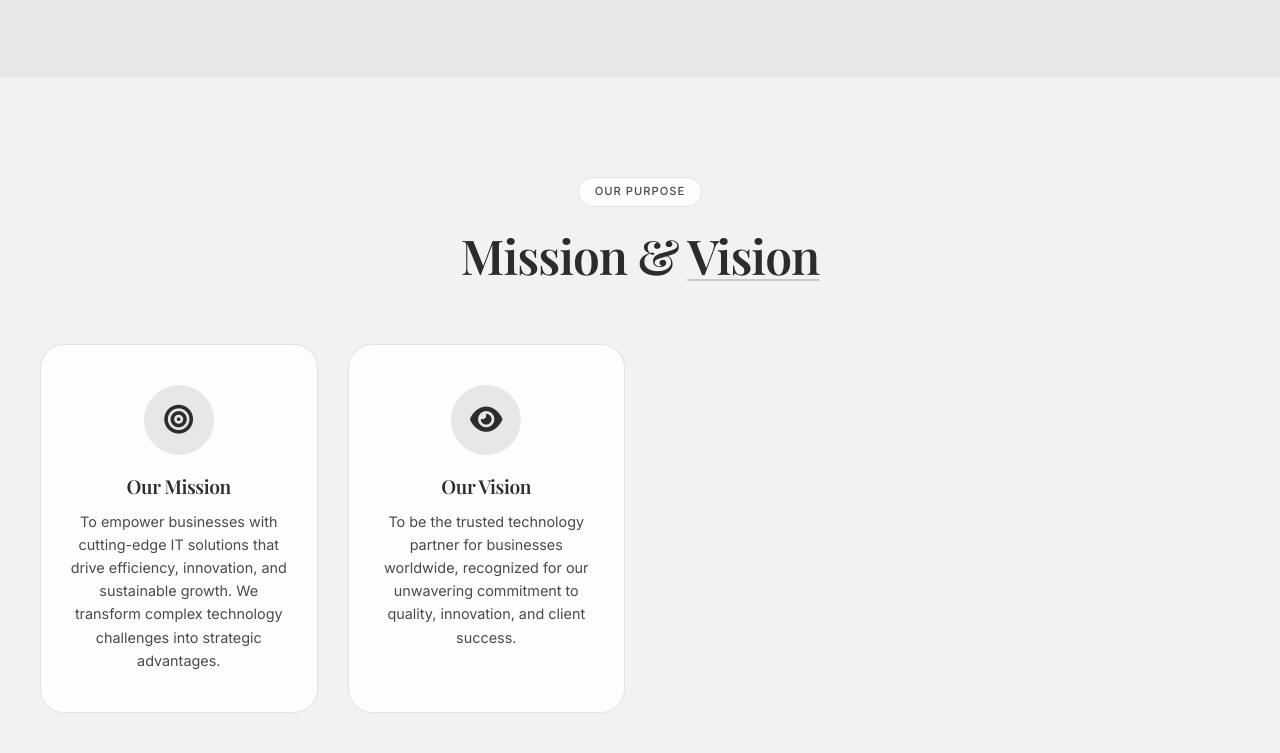
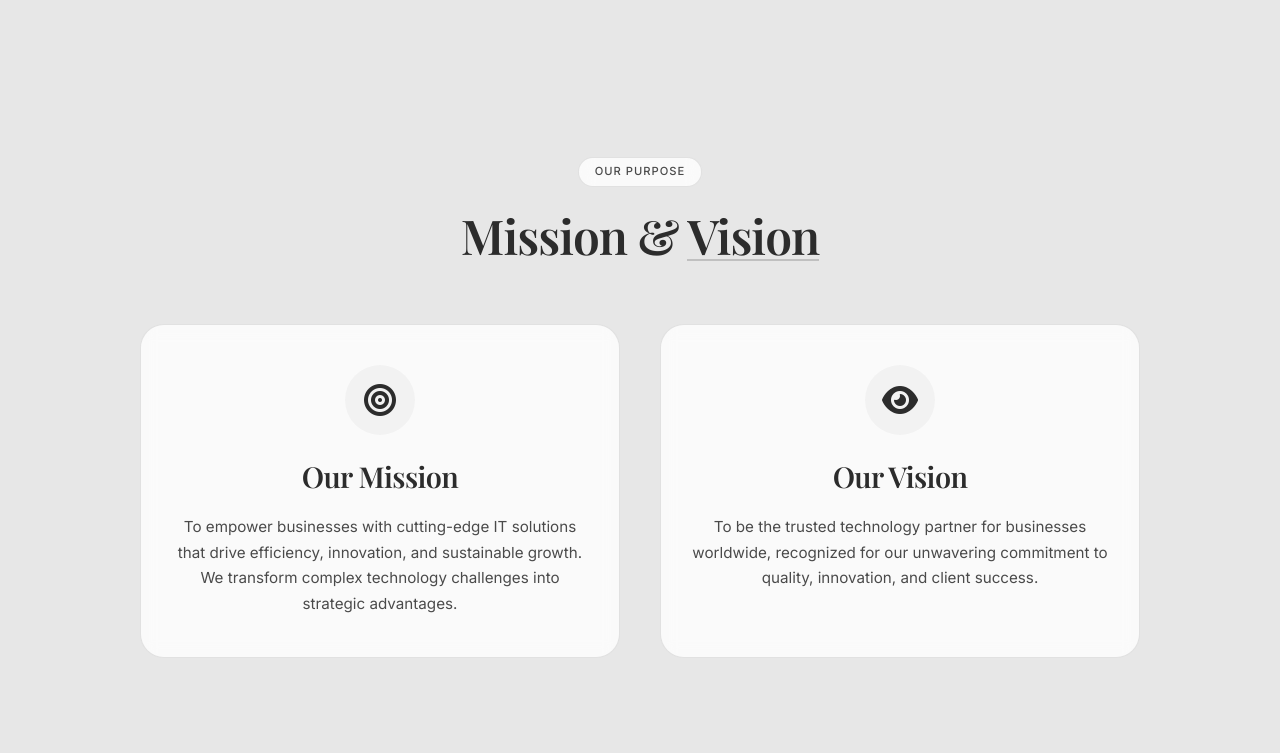
Before and after one commit to CelesteIT/celeste-it-website, a plain HTML site: page about.html in a window 1280 px wide. Shown: the part 1207-1960 px from the top of the page. Drawn offline with nearby package versions, Linux system fonts and the light colour scheme.

Commit message:
Update about.html

```diff
--- a/about.html
+++ b/about.html
@@ -89,26 +89,26 @@
     </section>
 
     <!-- Mission & Vision -->
-    <section class="why-choose">
+    <section class="mission-vision">
         <div class="container">
             <div class="section-header" data-aos="fade-up">
                 <span class="section-tag">Our Purpose</span>
                 <h2 class="section-title">Mission & <span>Vision</span></h2>
             </div>
 
-            <div class="features-grid">
-                <div class="feature-card" data-aos="fade-up" data-aos-delay="0">
-                    <div class="feature-icon">
+            <div class="mv-grid">
+                <div class="mission" data-aos="fade-up" data-aos-delay="0">
+                    <div class="mv-icon">
                         <i class="fas fa-bullseye"></i>
                     </div>
-                    <h3>Our Mission</h3>
+                    <h2>Our Mission</h2>
                     <p>To empower businesses with cutting-edge IT solutions that drive efficiency, innovation, and sustainable growth. We transform complex technology challenges into strategic advantages.</p>
                 </div>
-                <div class="feature-card" data-aos="fade-up" data-aos-delay="100">
-                    <div class="feature-icon">
+                <div class="vision" data-aos="fade-up" data-aos-delay="100">
+                    <div class="mv-icon">
                         <i class="fas fa-eye"></i>
                     </div>
-                    <h3>Our Vision</h3>
+                    <h2>Our Vision</h2>
                     <p>To be the trusted technology partner for businesses worldwide, recognized for our unwavering commitment to quality, innovation, and client success.</p>
                 </div>
             </div>
```
